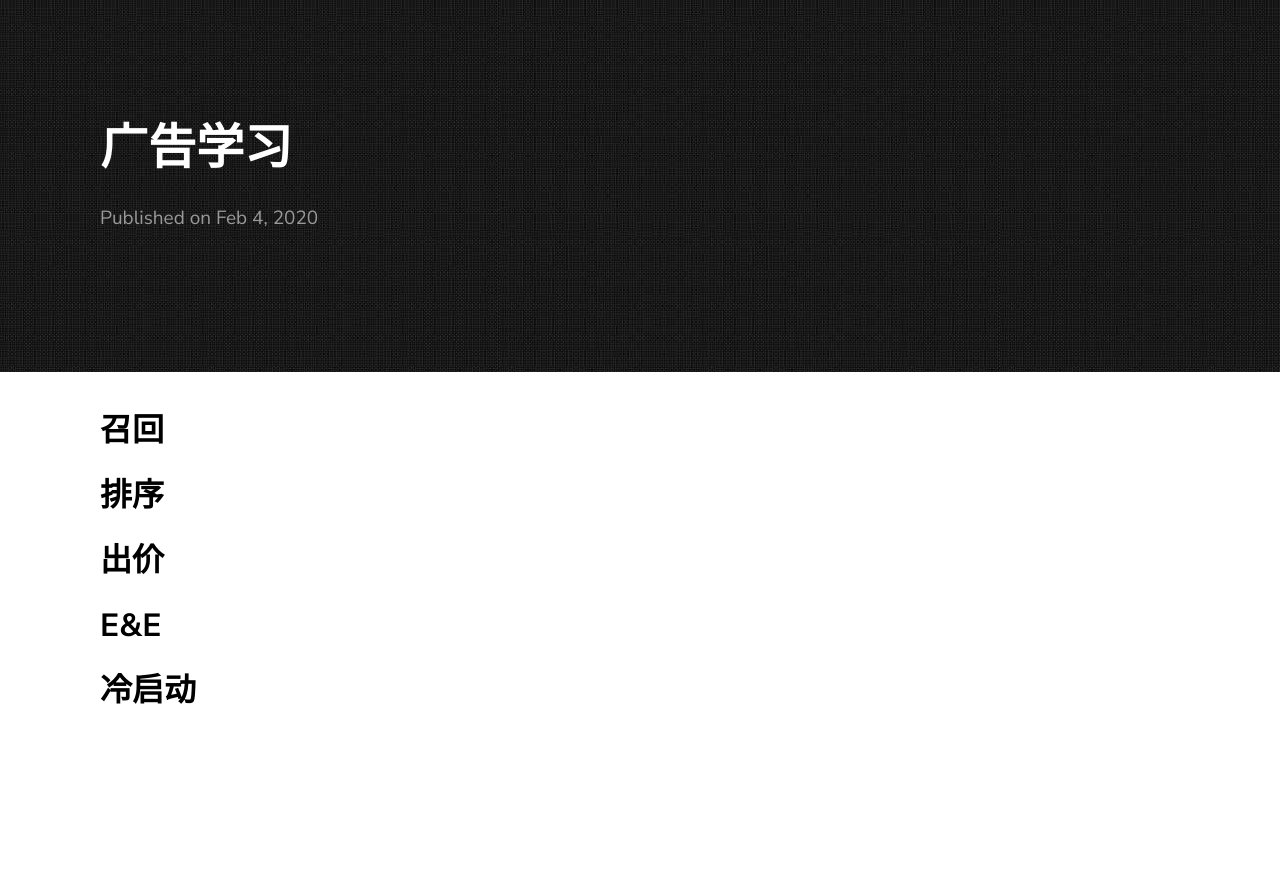
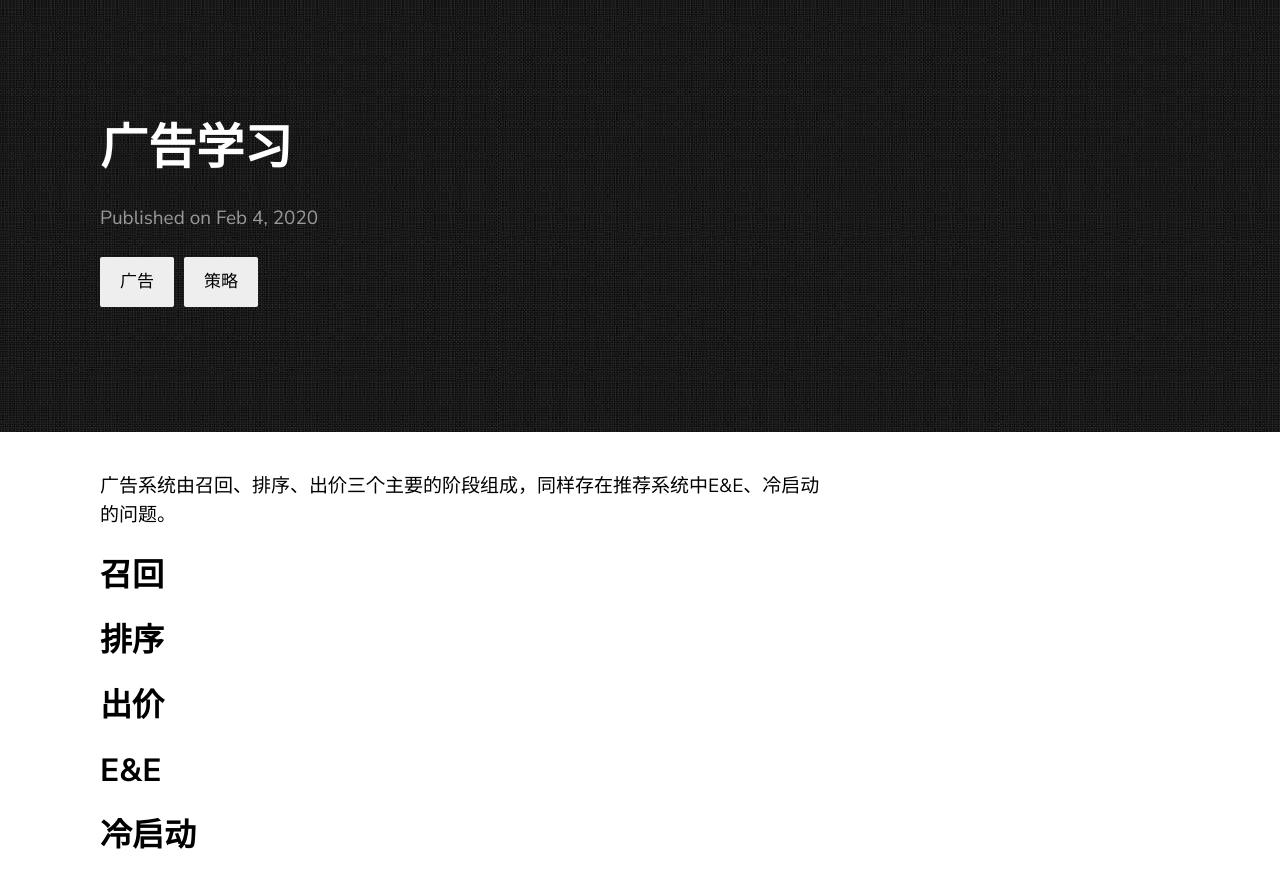
Before and after one commit to WanliTian/WanliTian.github.io, a Jekyll site: the page built from _posts/2021-02-04-ad-outline.markdown, in a window 1280 px wide. Shown: the top 888 px of the page. Built offline with Jekyll 4.4.1, drawn with Linux system fonts in a browser that asks for light colours.

Commit message:
Update 2021-02-04-ad-outline.markdown

```diff
--- a/_posts/2021-02-04-ad-outline.markdown
+++ b/_posts/2021-02-04-ad-outline.markdown
@@ -2,7 +2,9 @@
 layout: post
 title: "广告学习"
 date: 2020-02-04 17:17:26
+categories: 广告 策略
 ---
+广告系统由召回、排序、出价三个主要的阶段组成，同样存在推荐系统中E&E、冷启动的问题。
 
 ## 召回
 
```
